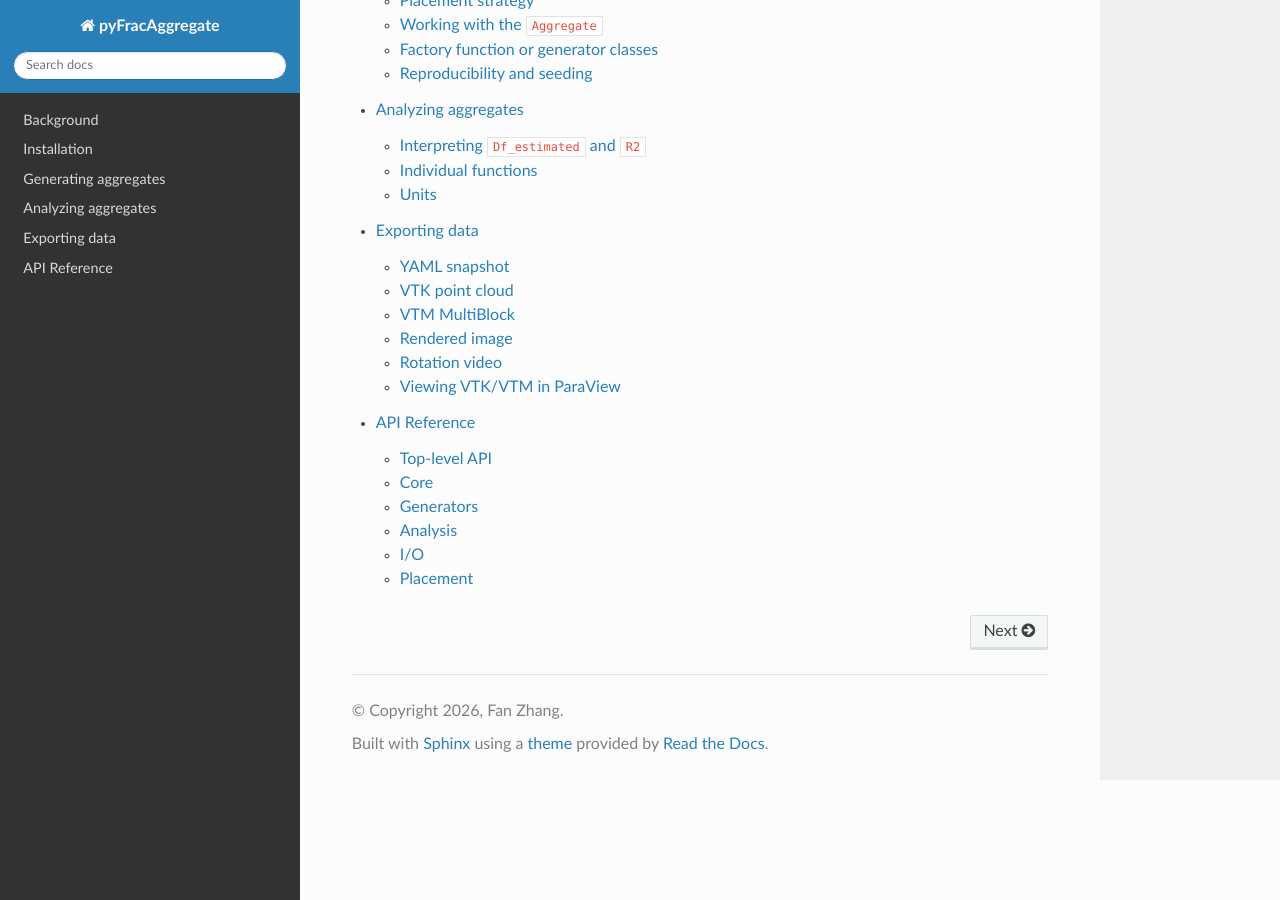
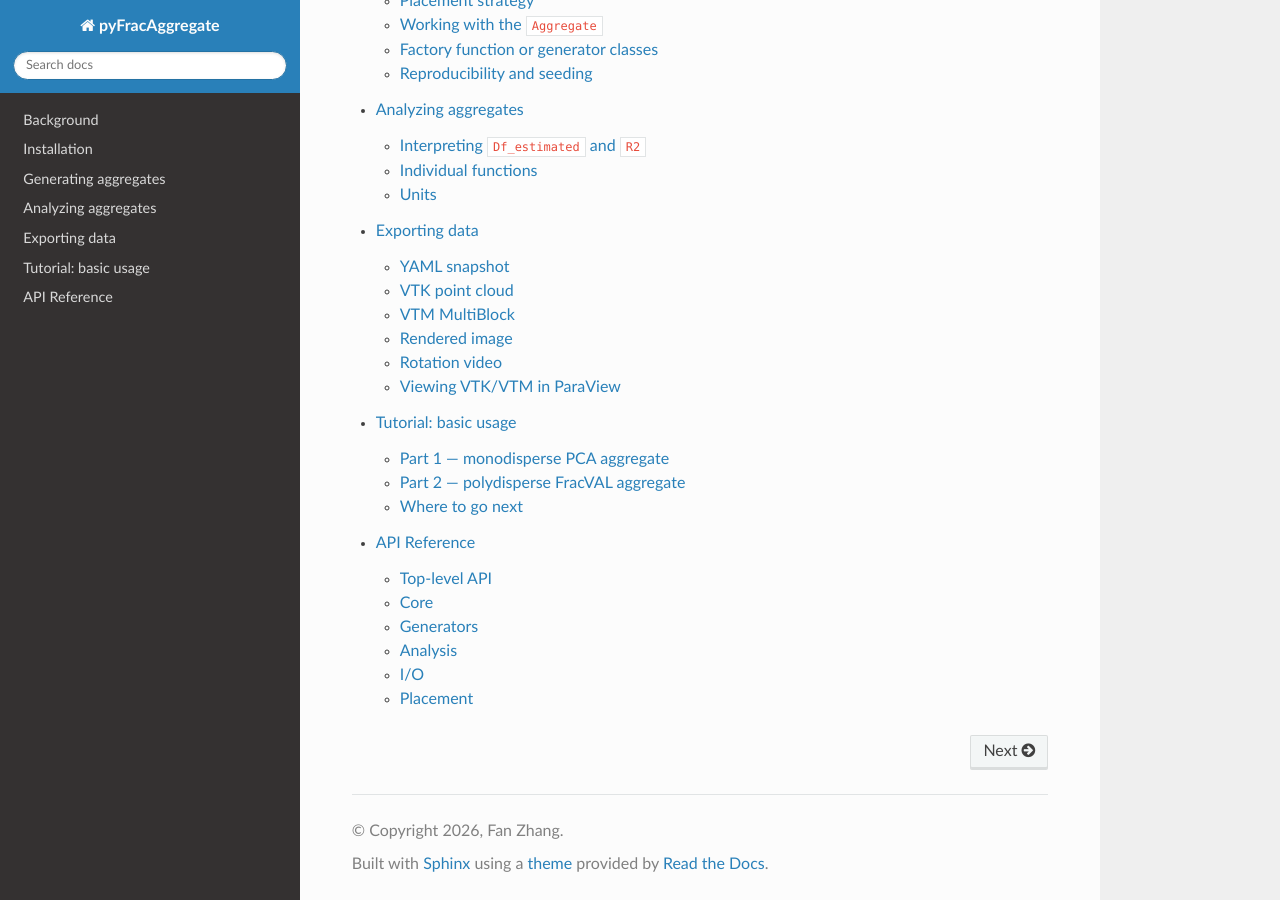
Before and after one commit to VANvonZHANG/pyFracAggregate, a Sphinx documentation site: the page built from docs/index.md, in a window 1280 px wide and 900 px high, scrolled down 759 px. Built offline with Sphinx 7.4.7 and the Read the Docs theme 3.1.0, drawn with Linux system fonts in a browser that asks for light colours; some of the changed lines change nothing that is shown.

Commit message:
docs(tutorials): executed basic-usage tutorial with real outputs (PCA + FracVAL)
Adapted from examples/pyFracAggregate_demo.ipynb (linked, not executed).
Every code block was run in order at numpy seed 0; the three embedded PNGs
(PCF plot, two pyvista renders) are artifacts of that run, and all displayed
numbers (Rg, CoM, Df_estimated, R2, file sizes) are the measured values.
Adds tutorials/basic_usage to the index toctree.

````diff
--- a/docs/index.md
+++ b/docs/index.md
@@ -14,5 +14,6 @@
 user-guide/generators
 user-guide/analysis
 user-guide/io
+tutorials/basic_usage
 api-reference/index
 ```
--- /dev/null
+++ b/docs/tutorials/basic_usage.md
@@ -0,0 +1,289 @@
+# Tutorial: basic usage
+
+This page walks you through the complete pyFracAggregate pipeline — generate,
+analyze, visualize, and export — twice: first a monodisperse aggregate built
+with particle-cluster aggregation (PCA), then a polydisperse aggregate built
+with FracVAL. It is a static adaptation of the
+[demo notebook](https://github.com/vanvonzhang/pyFracAggregate/blob/main/examples/pyFracAggregate_demo.ipynb),
+which remains in `examples/` if you prefer an executable format.
+
+Every code block below was executed in the order shown, with
+pyFracAggregate 0.2.0 and `numpy.random.seed(0)` set before each generation
+step. The printed values are the real measured outputs of that run, and the
+embedded figures are the actual artifacts of those exact calls (saved under
+different file names in the docs tree). If you run the snippets yourself you
+will get the same numbers; with a different seed you get a different
+realization, with a slightly different measured morphology.
+
+```{note}
+Plotting needs matplotlib, which is not installed by default:
+`pip install "pyFracAggregate[plot]"` (see
+[Installation](/user-guide/installation.md#install-from-pypi)). 3D rendering
+uses pyvista, which is a base dependency.
+```
+
+## Part 1 — monodisperse PCA aggregate
+
+### Generate the aggregate
+
+Start with [`pfa.generate()`](/api-reference/index.md#top-level-api), the
+single entry point for all four algorithms. We ask for 200 primary particles
+with a fractal dimension {math}`D_f = 1.8` and prefactor {math}`k_f = 1.9` —
+typical soot-like values (see
+[Morphology parameters](/background/index.md#morphology-parameters)) — using
+the `'pca'` method, a fast particle-cluster baseline.
+
+Set the seed **before** calling `generate()`: generation is stochastic and
+draws from NumPy's global random state, so the seed is what makes a run
+reproducible (details in
+[Reproducibility and seeding](/user-guide/generators.md#reproducibility-and-seeding)).
+
+```python
+import numpy as np
+import pyFracAggregate as pfa
+
+np.random.seed(0)
+agg = pfa.generate(n_particles=200, df=1.8, kf=1.9, method="pca")
+
+print(f"Particles: {agg.current_size}")
+print(f"Radii:     {agg.radii.min():.3f} to {agg.radii.max():.3f}")
+extent = agg.positions.max(axis=0) - agg.positions.min(axis=0)
+print(f"Extent:    {extent[0]:.1f} x {extent[1]:.1f} x {extent[2]:.1f} {agg.length_unit}")
+```
+
+```text
+Particles: 200
+Radii:     1.000 to 1.000
+Extent:    37.0 x 27.0 x 27.3 nm
+```
+
+With no `particle_dist` argument the primaries are monodisperse with radius
+1.0 (in the default `length_unit` of nm), and 200 spheres at {math}`D_f = 1.8`
+span roughly 37 nm — an open, branched object, not a compact ball.
+
+### Analyze morphology
+
+[`pfa.analyze()`](/api-reference/index.md#analysis) computes the radius of
+gyration, center of mass, and — via the pair correlation function — an
+estimate of the fractal dimension, all in one call:
+
+```python
+results = pfa.analyze(agg)
+
+print(f"Rg:           {results['Rg']:.3f} {agg.length_unit}")
+print(f"CoM:          [{results['CoM'][0]:.2f}, {results['CoM'][1]:.2f}, {results['CoM'][2]:.2f}]")
+print(f"N:            {results['N']}")
+print(f"Df_estimated: {results['Df_estimated']:.3f}")
+print(f"R2:           {results['R2']:.4f}")
+```
+
+```text
+Rg:           13.274 nm
+CoM:          [13.42, -0.87, -3.09]
+N:            200
+Df_estimated: 1.714
+R2:           0.9643
+```
+
+Read the last two lines with care. The estimated {math}`D_f` is 1.714 against
+a request of 1.8, and {math}`R^2 = 0.96` says the log-log fit is good —
+{math}`R^2` measures fit quality, not agreement with the target. A single
+realization at moderate {math}`N` typically under-estimates the requested
+{math}`D_f`; average over several seeded realizations before quoting ensemble
+numbers ([Interpreting `Df_estimated` and `R2`](/user-guide/analysis.md#interpreting-df_estimated-and-r2)).
+
+### Pair correlation function
+
+The estimate above comes from the pair correlation function
+{math}`C(r) \propto r^{D_f - 3}`, so it is worth looking at the underlying
+curve. Compute it explicitly, then let
+[`plot_pair_correlation()`](/api-reference/index.md#analysis) redraw it with
+the fractal fit and the fit window — the fit runs from the mean primary radius
+to {math}`R_g`:
+
+```python
+r_centers, c_r = pfa.pair_correlation_function(agg, bins=50)
+print(f"bins: {len(r_centers)}, r up to {r_centers[-1]:.1f} {agg.length_unit}")
+
+pfa.plot_pair_correlation(
+    agg,
+    bins=50,
+    show_fit=True,
+    reference_df=1.8,
+    save_path="pcf_pca.png",
+)
+```
+
+```text
+bins: 50, r up to 38.0 nm
+Plot saved to pcf_pca.png
+```
+
+```{figure} ../_static/tutorial_pca_pcf.png
+:alt: Log-log plot of the pair correlation function C(r) with power-law fit and fit window
+
+The pair correlation function of the 200-particle PCA aggregate. Blue dots:
+measured {math}`C(r)`. Red line: power-law fit over the fractal regime
+(slope {math}`= D_f - 3`), giving {math}`D_f = 1.71`. Green dashed line:
+reference slope for the requested {math}`D_f = 1.8`. Vertical lines mark the
+fit window (mean primary radius to {math}`R_g`).
+```
+
+The measured points follow a clean power law between the fit bounds and peel
+off at both ends — below the primary-particle scale and beyond {math}`R_g`,
+where finite-size effects dominate. That middle decade is exactly where the
+fractal dimension lives.
+
+### Render the aggregate
+
+Numbers check out; now look at the object.
+[`export_render()`](/api-reference/index.md#io) writes an off-screen 3D
+screenshot as PNG — `window_size` is capped at a modest 960 px to keep the
+docs light:
+
+```python
+pfa.export_render(agg, "pca_render.png", color="dimgray", window_size=(960, 720))
+```
+
+```{figure} ../_static/tutorial_pca_render.png
+:alt: Rendered 3D view of the monodisperse PCA aggregate
+
+The 200-particle monodisperse PCA aggregate, rendered with pyvista. Every
+primary has radius 1.0 nm; the open, branched shape is the {math}`D_f = 1.8`
+morphology.
+```
+
+```{note}
+`export_render` needs an OpenGL context even though it renders off-screen.
+On a headless server it may need `xvfb-run` or an OSMesa-built VTK — the
+workarounds are collected in
+[Rendered image](/user-guide/io.md#rendered-image).
+```
+
+### Export the data
+
+Finally, persist the aggregate. `export_yaml` writes a full snapshot —
+particle data, units, and the generation parameters and analysis results you
+pass in (recording the seed makes the file traceable to an identical
+aggregate). `export_vtk` writes a lightweight point cloud for ParaView:
+
+```python
+pfa.export_yaml(
+    agg,
+    "aggregate.yaml",
+    generation_params={"method": "pca", "n_particles": 200,
+                       "df": 1.8, "kf": 1.9, "seed": 0},
+    analysis_results=results,
+)
+pfa.export_vtk(agg, "aggregate.vtk")
+```
+
+This run produced a 21 KB `aggregate.yaml` and an 11 KB `aggregate.vtk`.
+Format guidance is in [Exporting data](/user-guide/io.md) — YAML for
+reproducibility, VTK point cloud for quick inspection, VTM MultiBlock when
+you need explicit sphere meshes.
+
+## Part 2 — polydisperse FracVAL aggregate
+
+Real soot primaries are not all the same size. Repeat the pipeline with a
+`LognormalDistribution` and the `'fracval'` method, which is designed for
+polydisperse primaries. Two things change in the call: the distribution and
+the method — everything downstream (`analyze`, plotting, export) is identical.
+
+```python
+np.random.seed(0)
+poly = pfa.LognormalDistribution(mean=1.0, std=1.6)
+agg_poly = pfa.generate(
+    n_particles=256, df=1.8, kf=1.9, method="fracval", particle_dist=poly
+)
+
+print(f"Particles:   {agg_poly.current_size}")
+print(f"Radii:       {agg_poly.radii.min():.3f} to {agg_poly.radii.max():.3f}")
+print(f"Mean radius: {agg_poly.radii.mean():.3f}")
+```
+
+```text
+Particles:   256
+Radii:       0.301 to 3.065
+Mean radius: 1.134
+```
+
+Two details worth noting:
+
+- `std` is the **geometric** standard deviation. A value of 1.6 spreads the
+  radii from 0.30 to 3.07 nm around a geometric mean of 1.0 nm — roughly a
+  factor of ten between the smallest and largest primary. Values at or below
+  1.0 collapse to monodisperse
+  ([Particle size distributions](/user-guide/generators.md#particle-size-distributions)).
+- FracVAL accepts any particle count ({math}`N \leq 8` internally falls back
+  to a PCA call). Only `'tdcca'` requires a power of two. 256 is simply a
+  typical soot-aggregate size.
+
+### Analyze and compare
+
+```python
+results_poly = pfa.analyze(agg_poly)
+
+print(f"Rg:           {results_poly['Rg']:.3f} {agg_poly.length_unit}")
+print(f"CoM:          [{results_poly['CoM'][0]:.2f}, {results_poly['CoM'][1]:.2f}, {results_poly['CoM'][2]:.2f}]")
+print(f"N:            {results_poly['N']}")
+print(f"Df_estimated: {results_poly['Df_estimated']:.3f}")
+print(f"R2:           {results_poly['R2']:.4f}")
+```
+
+```text
+Rg:           17.282 nm
+CoM:          [5.98, 11.78, 4.39]
+N:            256
+Df_estimated: 1.676
+R2:           0.9770
+```
+
+```python
+pfa.export_render(agg_poly, "fracval_render.png", color="dimgray", window_size=(960, 720))
+```
+
+```{figure} ../_static/tutorial_fracval_render.png
+:alt: Rendered 3D view of the polydisperse FracVAL aggregate
+
+The 256-particle polydisperse FracVAL aggregate. Primary radii follow a
+lognormal distribution with geometric mean 1.0 nm and geometric standard
+deviation 1.6; the subcluster-merge construction gives a lumpier, more
+branched texture than the PCA aggregate of Part 1.
+```
+
+Side by side, the two runs differ in three ways:
+
+| | Part 1 (PCA) | Part 2 (FracVAL) |
+|---|---|---|
+| Primaries | 1.000 nm (monodisperse) | 0.301–3.065 nm, lognormal |
+| {math}`R_g` | 13.274 nm | 17.282 nm |
+| `Df_estimated` ({math}`R^2`) | 1.714 (0.9643) | 1.676 (0.9770) |
+
+- **Polydispersity.** The radius spread is the whole point of Part 2: large
+  primaries anchor the cluster while small ones fill the crevices, which is
+  what real combustion soot looks like
+  ([Primary particles](/background/index.md#primary-particles)).
+- **Construction.** PCA accretes one particle at a time onto a growing
+  cluster; FracVAL grows small subclusters first and merges them
+  cluster-to-cluster, so the render shows a lumpier, more branched object
+  ([The four methods](/background/index.md#the-four-methods)).
+- **Size and Df.** With the same {math}`D_f` and {math}`k_f` requested (and a
+  somewhat larger {math}`N`), the FracVAL cluster has a larger {math}`R_g`
+  (17.3 vs 13.3 nm) — the scaling-law targets are statistical, not exact per
+  realization — and
+  its measured {math}`D_f` is again below the 1.8 request (1.68, with a tight
+  fit at {math}`R^2 = 0.98`). Same lesson as Part 1: one realization is one
+  sample; seed several and average when you report morphology.
+
+## Where to go next
+
+- [Generating aggregates](/user-guide/generators.md) — all `generate()`
+  parameters, the other two methods, placement strategies, seeding.
+- [Analyzing aggregates](/user-guide/analysis.md) — the individual analysis
+  functions and choosing the fit window.
+- [Exporting data](/user-guide/io.md) — the five export formats, ParaView
+  workflows, headless-rendering workarounds.
+- [Background](/background/index.md) — what {math}`D_f` and {math}`k_f`
+  mean and how each algorithm approximates them.
+- [API reference](/api-reference/index.md) — full signatures.
````
Also changed, not shown: docs/_static/tutorial_fracval_render.png (added), docs/_static/tutorial_pca_pcf.png (added), docs/_static/tutorial_pca_render.png (added).
